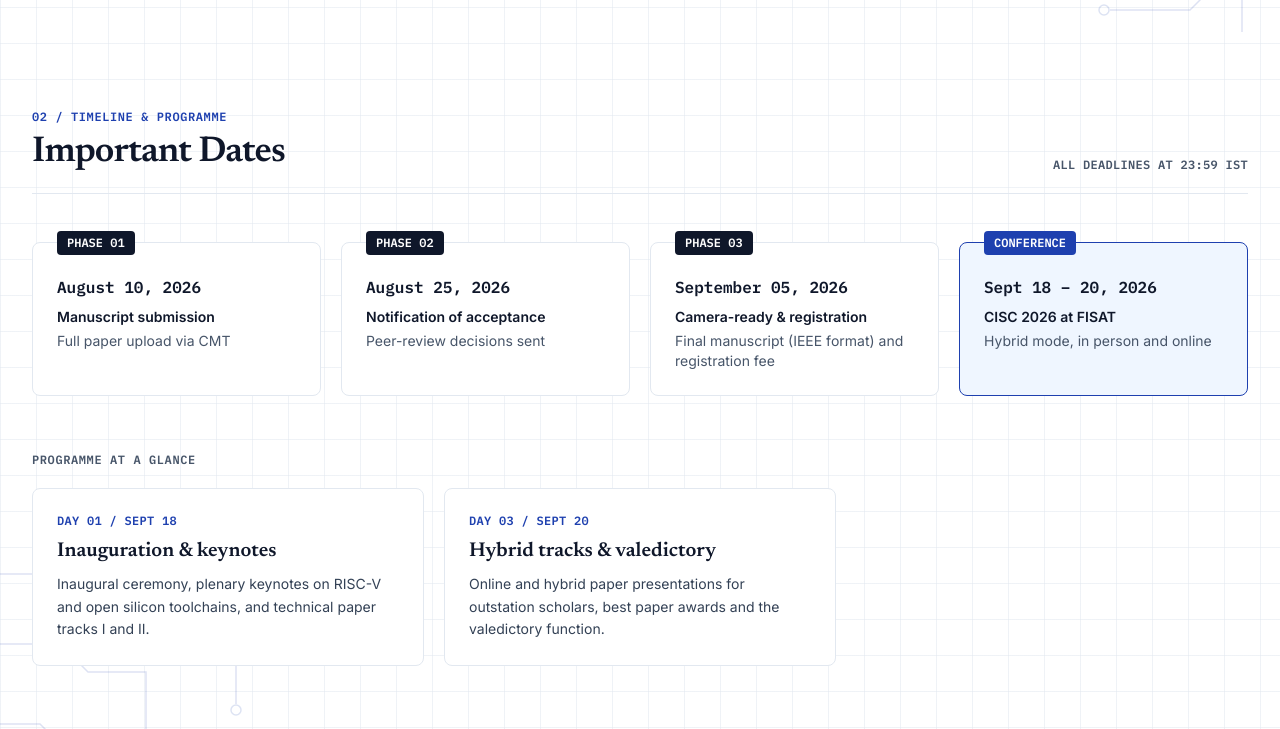
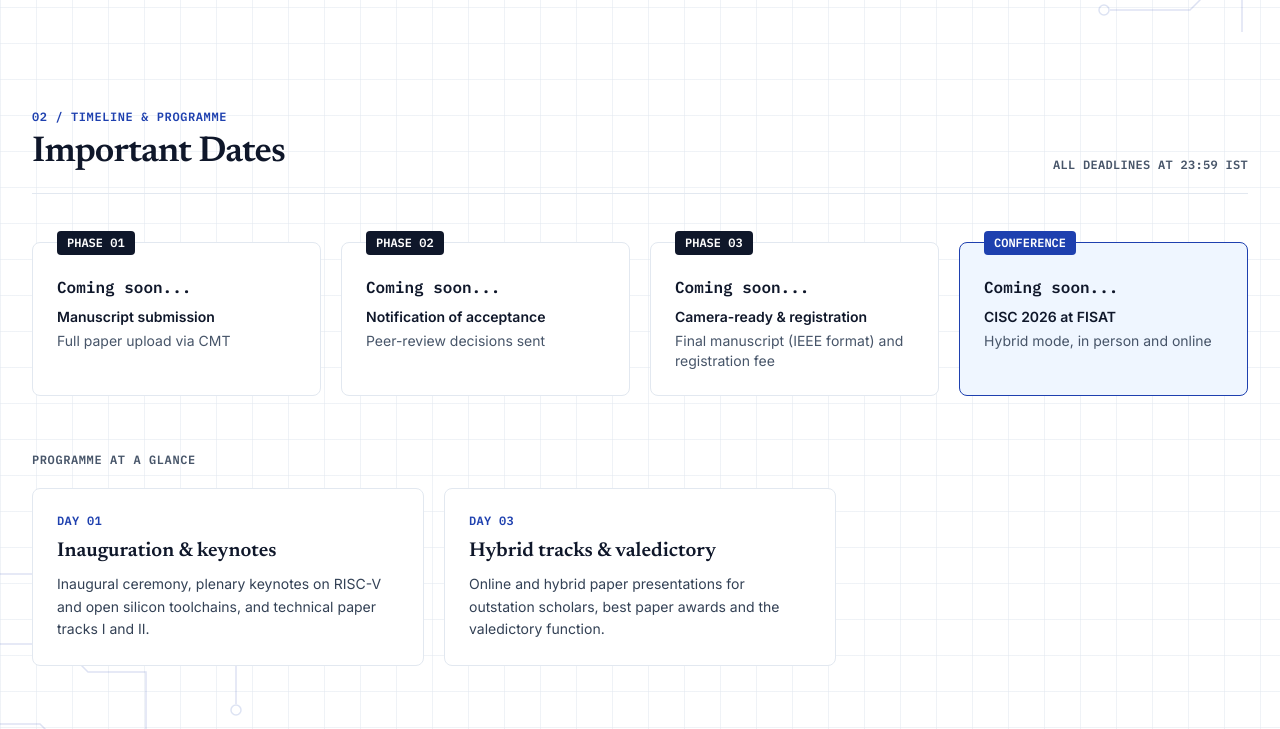
Before and after one commit to tarunrmenon18-netizen/CISC-2026, a plain HTML site: page index.html in a window 1280 px wide. Shown: the part 1541-2270 px from the top of the page. Drawn offline with Linux system fonts and the light colour scheme.

Commit message:
Update index.html

```diff
--- a/index.html
+++ b/index.html
@@ -10,7 +10,7 @@
     <!-- Link-preview tags (WhatsApp, LinkedIn, X) -->
     <meta property="og:type" content="website">
     <meta property="og:title" content="CISC 2026 | National Conference on Innovation in Open-Source Circuits">
-    <meta property="og:description" content="Call for papers, hands-on workshops and the Robotrail 2026 line follower challenge. September 18–20, 2026, FISAT, Angamaly.">
+    <meta property="og:description" content="Call for papers, hands-on workshops and the Robotrail 2026 line follower challenge. Dates coming soon. FISAT, Angamaly.">
     <meta property="og:image" content="https://raw.githubusercontent.com/tarunrmenon18-netizen/CISC-2026/main/WhatsApp%20Image%202026-11-10%20at%201.31.33%20PM.jpeg">
     <meta name="twitter:card" content="summary">
 
@@ -34,8 +34,6 @@
         "@context": "https://schema.org",
         "@type": "Event",
         "name": "CISC 2026: National Conference on Innovation in Open-Source Circuits",
-        "startDate": "2026-09-18",
-        "endDate": "2026-09-20",
         "eventAttendanceMode": "https://schema.org/MixedEventAttendanceMode",
         "eventStatus": "https://schema.org/EventScheduled",
         "location": {
@@ -152,7 +150,7 @@
                 <dl class="mt-14 grid overflow-hidden rounded-lg border border-line2 bg-canvas sm:grid-cols-2 lg:grid-cols-4">
                     <div class="flex items-start gap-3.5 border-b border-line p-5 sm:border-r lg:border-b-0">
                         <span class="flex h-10 w-10 shrink-0 items-center justify-center rounded-md bg-brand-soft text-brand-text"><svg class="h-5 w-5" fill="none" stroke="currentColor" stroke-width="1.8" viewBox="0 0 24 24" aria-hidden="true"><path stroke-linecap="round" stroke-linejoin="round" d="M8 7V3m8 4V3m-9 8h10M5 21h14a2 2 0 002-2V7a2 2 0 00-2-2H5a2 2 0 00-2 2v12a2 2 0 002 2z"/></svg></span>
-                        <div><dt class="font-mono text-xs font-semibold uppercase tracking-wide text-muted">Conference dates</dt><dd class="mt-1 font-semibold text-ink">September 18 – 20, 2026</dd></div>
+                        <div><dt class="font-mono text-xs font-semibold uppercase tracking-wide text-muted">Conference dates</dt><dd class="mt-1 font-semibold text-ink">Coming soon...</dd></div>
                     </div>
                     <div class="flex items-start gap-3.5 border-b border-line p-5 lg:border-b-0 lg:border-r">
                         <span class="flex h-10 w-10 shrink-0 items-center justify-center rounded-md bg-brand-soft text-brand-text"><svg class="h-5 w-5" fill="none" stroke="currentColor" stroke-width="1.8" viewBox="0 0 24 24" aria-hidden="true"><path stroke-linecap="round" stroke-linejoin="round" d="M3.055 11H5a2 2 0 012 2v1a2 2 0 002 2 2 2 0 012 2v2.945M8 3.935V5.5A2.5 2.5 0 0010.5 8h.5a2 2 0 012 2 2 2 0 104 0 2 2 0 012-2h1.064M15 20.488V18a2 2 0 012-2h3.064M21 12a9 9 0 11-18 0 9 9 0 0118 0z"/></svg></span>
@@ -270,25 +268,25 @@
                 <ol class="grid gap-x-5 gap-y-9 sm:grid-cols-2 lg:grid-cols-4">
                     <li class="card relative pt-8 ">
                         <span class="absolute left-6 top-0 -translate-y-1/2 rounded px-2.5 py-1 font-mono text-xs font-semibold bg-ink text-canvas">PHASE 01</span>
-                        <p class="font-mono text-base font-semibold tabular-nums text-ink">August 10, 2026</p>
+                        <p class="font-mono text-base font-semibold tabular-nums text-ink">Coming soon...</p>
                         <h3 class="mt-2 font-sans text-sm font-semibold text-ink">Manuscript submission</h3>
                         <p class="mt-1 text-sm text-muted">Full paper upload via CMT</p>
                     </li>
                     <li class="card relative pt-8 ">
                         <span class="absolute left-6 top-0 -translate-y-1/2 rounded px-2.5 py-1 font-mono text-xs font-semibold bg-ink text-canvas">PHASE 02</span>
-                        <p class="font-mono text-base font-semibold tabular-nums text-ink">August 25, 2026</p>
+                        <p class="font-mono text-base font-semibold tabular-nums text-ink">Coming soon...</p>
                         <h3 class="mt-2 font-sans text-sm font-semibold text-ink">Notification of acceptance</h3>
                         <p class="mt-1 text-sm text-muted">Peer-review decisions sent</p>
                     </li>
                     <li class="card relative pt-8 ">
                         <span class="absolute left-6 top-0 -translate-y-1/2 rounded px-2.5 py-1 font-mono text-xs font-semibold bg-ink text-canvas">PHASE 03</span>
-                        <p class="font-mono text-base font-semibold tabular-nums text-ink">September 05, 2026</p>
+                        <p class="font-mono text-base font-semibold tabular-nums text-ink">Coming soon...</p>
                         <h3 class="mt-2 font-sans text-sm font-semibold text-ink">Camera-ready &amp; registration</h3>
                         <p class="mt-1 text-sm text-muted">Final manuscript (IEEE format) and registration fee</p>
                     </li>
                     <li class="card relative pt-8 border-brand bg-brand-soft">
                         <span class="absolute left-6 top-0 -translate-y-1/2 rounded px-2.5 py-1 font-mono text-xs font-semibold bg-brand text-brand-ink">CONFERENCE</span>
-                        <p class="font-mono text-base font-semibold tabular-nums text-ink">Sept 18 – 20, 2026</p>
+                        <p class="font-mono text-base font-semibold tabular-nums text-ink">Coming soon...</p>
                         <h3 class="mt-2 font-sans text-sm font-semibold text-ink">CISC 2026 at FISAT</h3>
                         <p class="mt-1 text-sm text-muted">Hybrid mode, in person and online</p>
                     </li>
@@ -298,17 +296,17 @@
                     <h3 class="mb-5 font-mono text-xs font-semibold uppercase tracking-wider text-muted">Programme at a glance</h3>
                     <div class="grid gap-5 md:grid-cols-3">
                     <div class="card">
-                        <p class="font-mono text-xs font-semibold uppercase tracking-wide text-brand-text">Day 01 / Sept 18</p>
+                        <p class="font-mono text-xs font-semibold uppercase tracking-wide text-brand-text">Day 01</p>
                         <h4 class="mt-2 font-serif text-xl font-semibold text-ink">Inauguration &amp; keynotes</h4>
                         <p class="mt-2 text-sm leading-relaxed">Inaugural ceremony, plenary keynotes on RISC-V and open silicon toolchains, and technical paper tracks I and II.</p>
                     </div>
                     <div data-workshop class="card">
-                        <p class="font-mono text-xs font-semibold uppercase tracking-wide text-brand-text">Day 02 / Sept 19</p>
+                        <p class="font-mono text-xs font-semibold uppercase tracking-wide text-brand-text">Day 02</p>
                         <h4 class="mt-2 font-serif text-xl font-semibold text-ink">Robotrail 2026<span data-workshop> &amp; workshops</span></h4>
                         <p class="mt-2 text-sm leading-relaxed">The flagship Robotrail 2026 autonomous robot challenge<span data-workshop>, with parallel hands-on workshops on Vivado, drones and silicon reverse engineering</span>.</p>
                     </div>
                     <div class="card">
-                        <p class="font-mono text-xs font-semibold uppercase tracking-wide text-brand-text">Day 03 / Sept 20</p>
+                        <p class="font-mono text-xs font-semibold uppercase tracking-wide text-brand-text">Day 03</p>
                         <h4 class="mt-2 font-serif text-xl font-semibold text-ink">Hybrid tracks &amp; valedictory</h4>
                         <p class="mt-2 text-sm leading-relaxed">Online and hybrid paper presentations for outstation scholars, best paper awards and the valedictory function.</p>
                     </div>
@@ -440,7 +438,7 @@
                             <dl class="mt-6 grid gap-4 sm:grid-cols-3">
                                 <div class="rounded-md border border-line bg-surface p-3.5">
                                     <dt class="text-xs font-semibold uppercase tracking-wide text-muted">Date</dt>
-                                    <dd class="mt-1 text-sm font-semibold text-ink">19 September 2026</dd>
+                                    <dd class="mt-1 text-sm font-semibold text-ink">Coming soon...</dd>
                                 </div>
                                 <div class="rounded-md border border-line bg-surface p-3.5">
                                     <dt class="text-xs font-semibold uppercase tracking-wide text-muted">Team size</dt>
@@ -626,7 +624,7 @@
                             When will the presentation schedule be sent?
                             <span class="text-xl leading-none text-brand-text transition-transform group-open:rotate-45" aria-hidden="true">+</span>
                         </summary>
-                        <p class="mt-3 border-t border-line pt-3 text-sm leading-relaxed">Individual session slots and virtual track links will be e-mailed to registered authors by September 05, 2026.</p>
+                        <p class="mt-3 border-t border-line pt-3 text-sm leading-relaxed">Individual session slots and virtual track links will be e-mailed to registered authors before the conference.</p>
                     </details>
                     <details class="group rounded-lg border border-line bg-canvas px-5 py-4 open:bg-surface">
                         <summary class="flex cursor-pointer list-none items-center justify-between gap-4 font-semibold text-ink">
```
